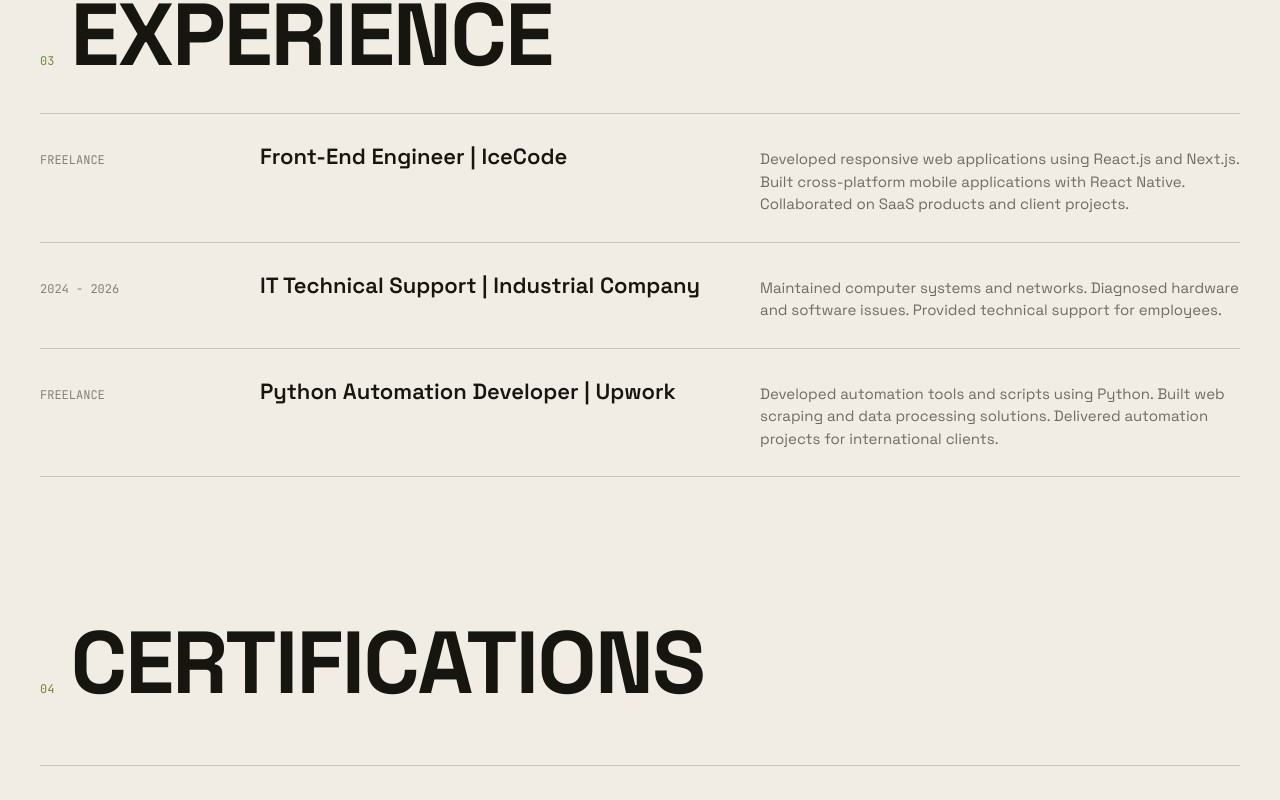
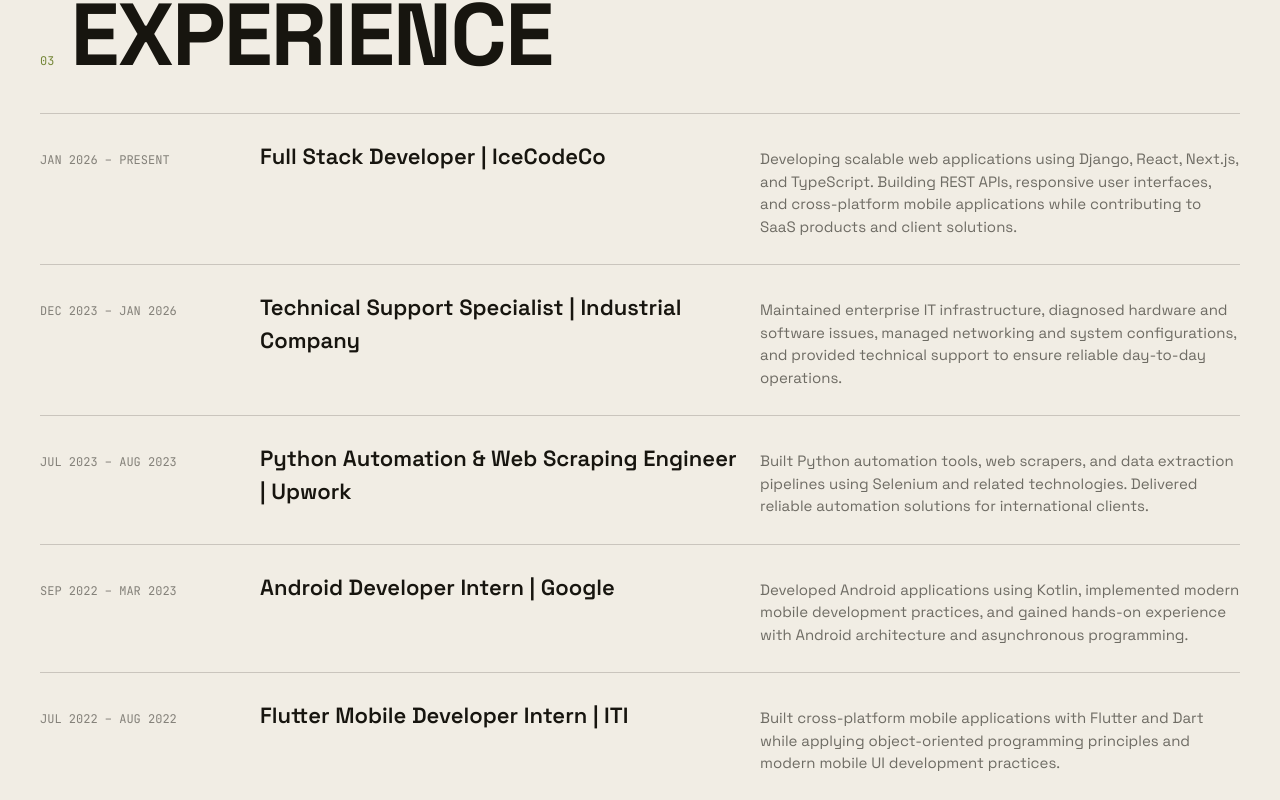
Before and after one commit to Zeyadm8112/zeyad-portfolio, a Next.js app: page / in a window 1280 px wide. Shown: the part 4344-5144 px from the top of the page. Built offline with nearby package versions, Linux system fonts and the light colour scheme.

Commit message:
Update page.tsx

```diff
--- a/app/page.tsx
+++ b/app/page.tsx
@@ -505,51 +505,112 @@
       <SectionHeading num="03" className="mb-3">
         Experience
       </SectionHeading>
+
       <div
         data-reveal
         className="grid grid-cols-1 items-baseline gap-2 border-t border-fg/[.18] py-5 sm:py-[26px] md:grid-cols-[200px_1fr_1fr] md:gap-5"
       >
-        <span className="font-mono text-[10px] text-fg/50 sm:text-xs">FREELANCE</span>
+        <span className="font-mono text-[10px] text-fg/50 sm:text-xs">
+          JAN 2026 – PRESENT
+        </span>
         <span className="text-[18px] font-semibold sm:text-[22px]">
-          Front-End Engineer | IceCode
+          Full Stack Developer | IceCodeCo
         </span>
         <span className="text-[13px] leading-normal text-fg/60 sm:text-[15px]">
-          Developed responsive web applications using React.js and Next.js.
-          Built cross-platform mobile applications with React Native.
-          Collaborated on SaaS products and client projects.
+          Developing scalable web applications using Django, React, Next.js, and
+          TypeScript. Building REST APIs, responsive user interfaces, and
+          cross-platform mobile applications while contributing to SaaS products
+          and client solutions.
         </span>
       </div>
+
       <div
         data-reveal
         className="grid grid-cols-1 items-baseline gap-2 border-t border-fg/[.18] py-5 sm:py-[26px] md:grid-cols-[200px_1fr_1fr] md:gap-5"
       >
-        <span className="font-mono text-[10px] text-fg/50 sm:text-xs">2024 - 2026</span>
+        <span className="font-mono text-[10px] text-fg/50 sm:text-xs">
+          DEC 2023 – JAN 2026
+        </span>
         <span className="text-[18px] font-semibold sm:text-[22px]">
-          IT Technical Support | Industrial Company
+          Technical Support Specialist | Industrial Company
         </span>
         <span className="text-[13px] leading-normal text-fg/60 sm:text-[15px]">
-          Maintained computer systems and networks. Diagnosed hardware and
-          software issues. Provided technical support for employees.
+          Maintained enterprise IT infrastructure, diagnosed hardware and
+          software issues, managed networking and system configurations, and
+          provided technical support to ensure reliable day-to-day operations.
         </span>
       </div>
+
+      <div
+        data-reveal
+        className="grid grid-cols-1 items-baseline gap-2 border-t border-fg/[.18] py-5 sm:py-[26px] md:grid-cols-[200px_1fr_1fr] md:gap-5"
+      >
+        <span className="font-mono text-[10px] text-fg/50 sm:text-xs">
+          JUL 2023 – AUG 2023
+        </span>
+        <span className="text-[18px] font-semibold sm:text-[22px]">
+          Python Automation &amp; Web Scraping Engineer | Upwork
+        </span>
+        <span className="text-[13px] leading-normal text-fg/60 sm:text-[15px]">
+          Built Python automation tools, web scrapers, and data extraction
+          pipelines using Selenium and related technologies. Delivered reliable
+          automation solutions for international clients.
+        </span>
+      </div>
+
+      <div
+        data-reveal
+        className="grid grid-cols-1 items-baseline gap-2 border-t border-fg/[.18] py-5 sm:py-[26px] md:grid-cols-[200px_1fr_1fr] md:gap-5"
+      >
+        <span className="font-mono text-[10px] text-fg/50 sm:text-xs">
+          SEP 2022 – MAR 2023
+        </span>
+        <span className="text-[18px] font-semibold sm:text-[22px]">
+          Android Developer Intern | Google
+        </span>
+        <span className="text-[13px] leading-normal text-fg/60 sm:text-[15px]">
+          Developed Android applications using Kotlin, implemented modern mobile
+          development practices, and gained hands-on experience with Android
+          architecture and asynchronous programming.
+        </span>
+      </div>
+
+      <div
+        data-reveal
+        className="grid grid-cols-1 items-baseline gap-2 border-t border-fg/[.18] py-5 sm:py-[26px] md:grid-cols-[200px_1fr_1fr] md:gap-5"
+      >
+        <span className="font-mono text-[10px] text-fg/50 sm:text-xs">
+          JUL 2022 – AUG 2022
+        </span>
+        <span className="text-[18px] font-semibold sm:text-[22px]">
+          Flutter Mobile Developer Intern | ITI
+        </span>
+        <span className="text-[13px] leading-normal text-fg/60 sm:text-[15px]">
+          Built cross-platform mobile applications with Flutter and Dart while
+          applying object-oriented programming principles and modern mobile UI
+          development practices.
+        </span>
+      </div>
+
       <div
         data-reveal
         className="grid grid-cols-1 items-baseline gap-2 border-y border-fg/[.18] py-5 sm:py-[26px] md:grid-cols-[200px_1fr_1fr] md:gap-5"
       >
-        <span className="font-mono text-[10px] text-fg/50 sm:text-xs">FREELANCE</span>
+        <span className="font-mono text-[10px] text-fg/50 sm:text-xs">
+          FEB 2022 – MAR 2022
+        </span>
         <span className="text-[18px] font-semibold sm:text-[22px]">
-          Python Automation Developer | Upwork
+          Computer Science Intern | ITI
         </span>
         <span className="text-[13px] leading-normal text-fg/60 sm:text-[15px]">
-          Developed automation tools and scripts using Python. Built web
-          scraping and data processing solutions. Delivered automation projects
-          for international clients.
+          Learned software engineering fundamentals including C#, cybersecurity,
+          algorithms, and problem-solving while completing CS50 practical technical
+          projects.
         </span>
       </div>
     </section>
   );
 }
-
 function Certifications() {
   return (
     <section id="certifications" className="px-4 py-[40px] sm:px-5 sm:py-[60px] md:px-10">
```
